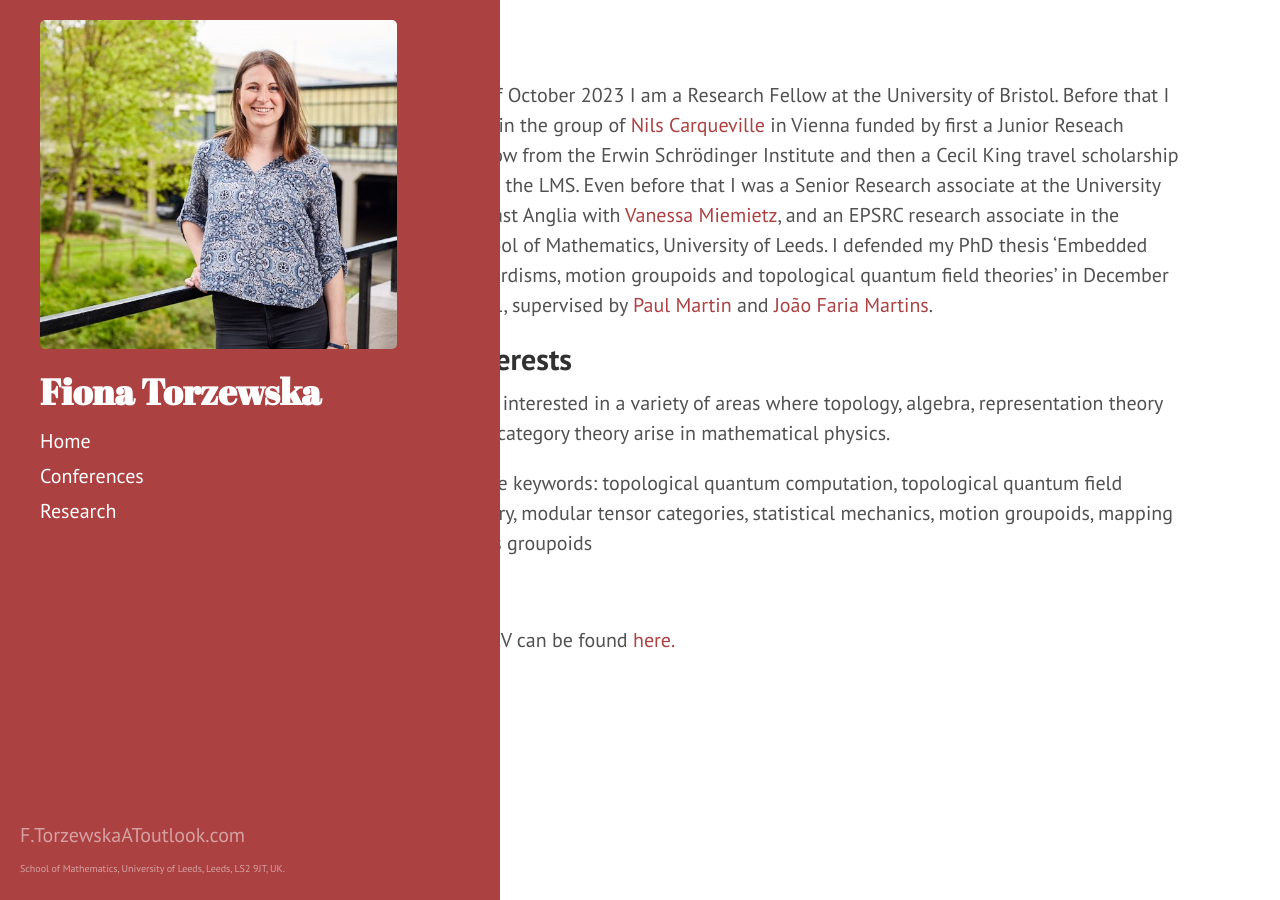
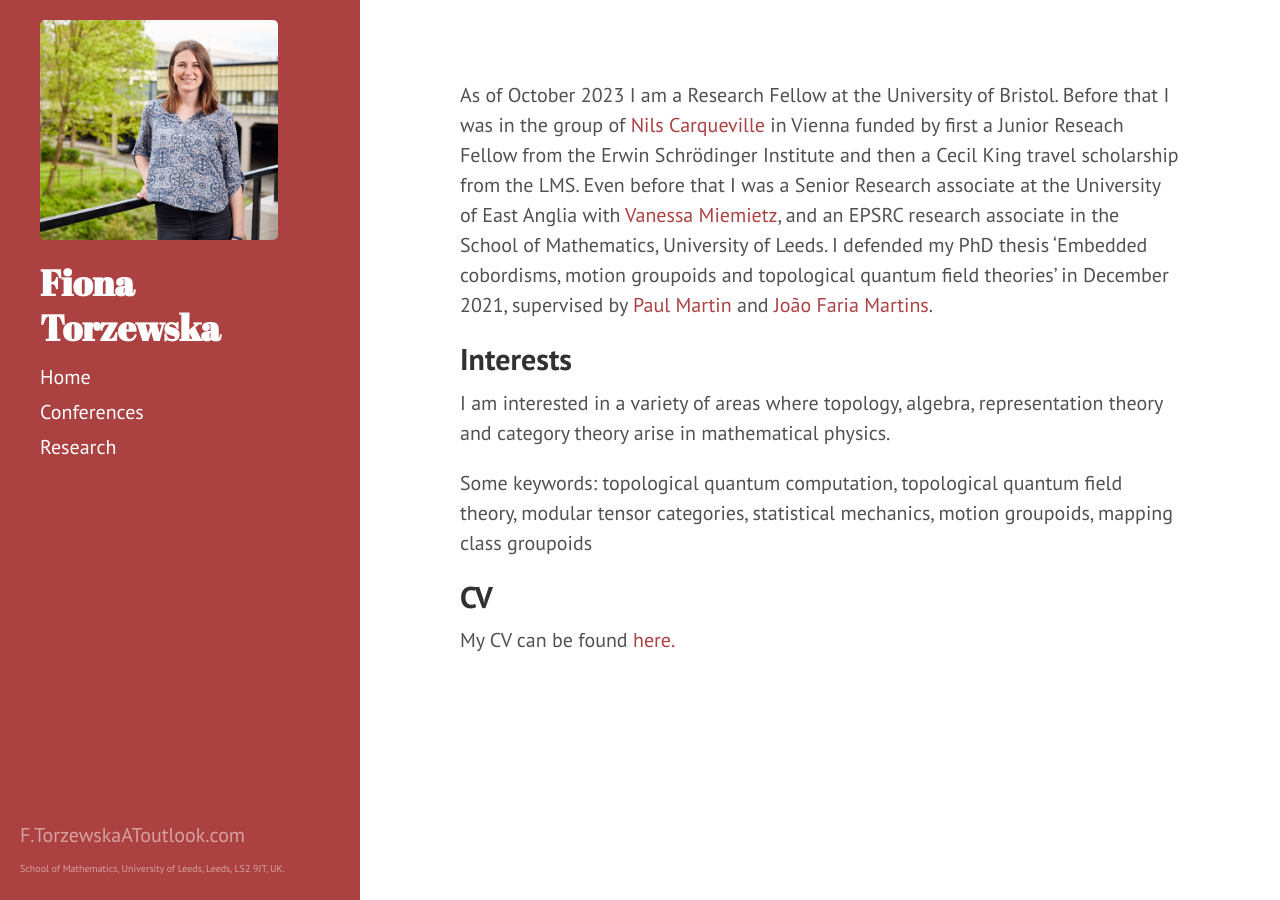
Before and after one commit to fionatorzewska/fionatorzewska.github.io, a Jekyll site: the page built from index.md, in a window 1280 px wide. Built offline with Jekyll 4.4.1, drawn with Linux system fonts in a browser that asks for light colours; Markdown is read by kramdown in place of the engine named in the settings; the list of posts is cut into pages by our own code.

Commit message:
Update hyde.css

```diff
--- a/public/css/hyde.css
+++ b/public/css/hyde.css
@@ -65,7 +65,7 @@ html {
     top: 0;
     left: 0;
     bottom: 0;
-    width: 25rem;
+    width: 18rem;
     text-align: left;
   }
 }
```
